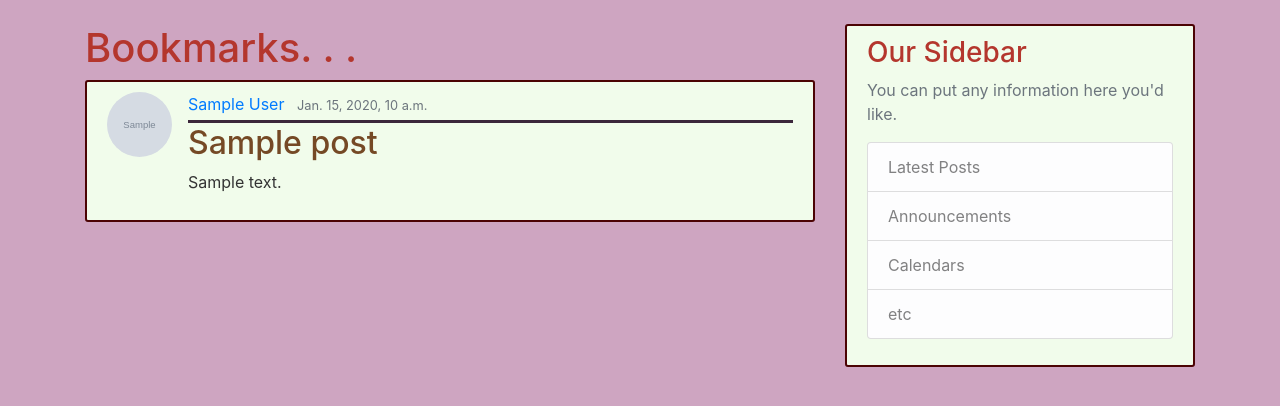
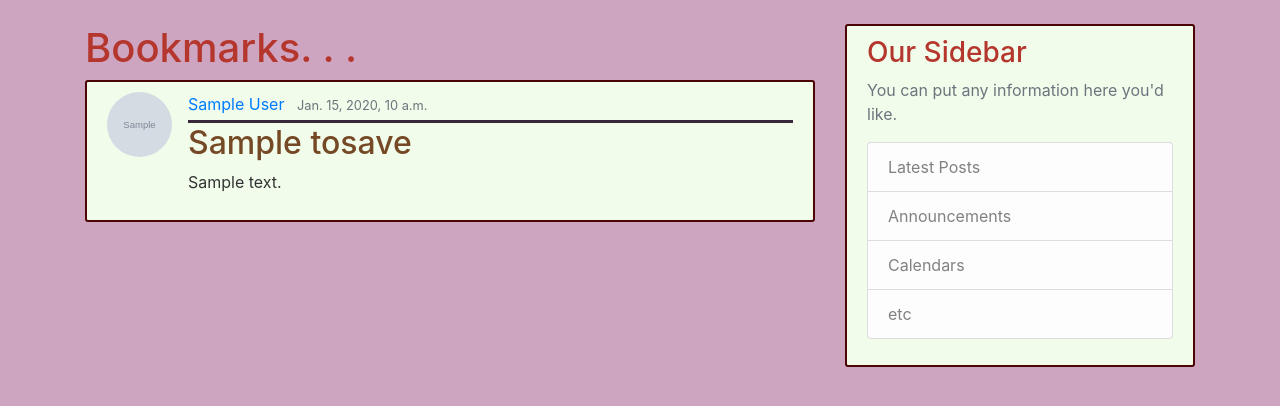
Before and after one commit to mohitdmak/BlogsiteDjango, a Django app: template Blog/templates/Blog/showbookmarks.html in a window 1280 px wide. Shown: the part 56-462 px from the top of the page. Run offline with Django 3.2, Linux system fonts and the light colour scheme; the template is opened without the code that fills it: most values are stand-ins (such as "Sample title", 1, 10 or a date in 2020); grey boxes marked "Sample" are stand-in pictures; some libraries are stand-ins or nearby versions.

Commit message:
fixed url redirection on bookmarks page

```diff
--- a/Blog/templates/Blog/post_detail.html
+++ b/Blog/templates/Blog/post_detail.html
@@ -4,7 +4,7 @@
     <img class="rounded-circle article-img" src="{{ object.author.profile.image.url }}">
     <div class="media-body">
       <div class="article-metadata">
-        <a class="mr-2" href="#">{{ object.author }}</a>
+        <a class="mr-2" href="{% url 'SEEPROFILE' object.author.id %}">{{ object.author }}</a>
         <small class="text-muted">{{ object.time }}</small>
       </div>
       <h2 class="article-title">{{ object.title }}</h2>
--- a/Blog/templates/Blog/showbookmarks.html
+++ b/Blog/templates/Blog/showbookmarks.html
@@ -7,10 +7,10 @@
             <img class="rounded-circle article-img" src="{{ posts.tosave.author.profile.image.url }}">
             <div class="media-body">
                 <div class="article-metadata">
-                    <a class="mr-2" href="{% url 'SEEPROFILE' posts.tosave.id %}">{{ posts.tosave.author }}</a>
+                    <a class="mr-2" href="{% url 'SEEPROFILE' posts.tosave.author.id %}">{{ posts.tosave.author }}</a>
                     <small class="text-muted">{{ posts.tosave.time }}</small>
                 </div>
-                <h2><a class="article-title" href="{% url 'post_detail' posts.tosave.id %}">{{ posts.title }}</a></h2>
+                <h2><a class="article-title" href="{% url 'post_detail' posts.tosave.id %}">{{ posts.tosave.title }}</a></h2>
                 <p class="article-content">{{ posts.tosave.content }}</p>
             </div>
         </article>
```
